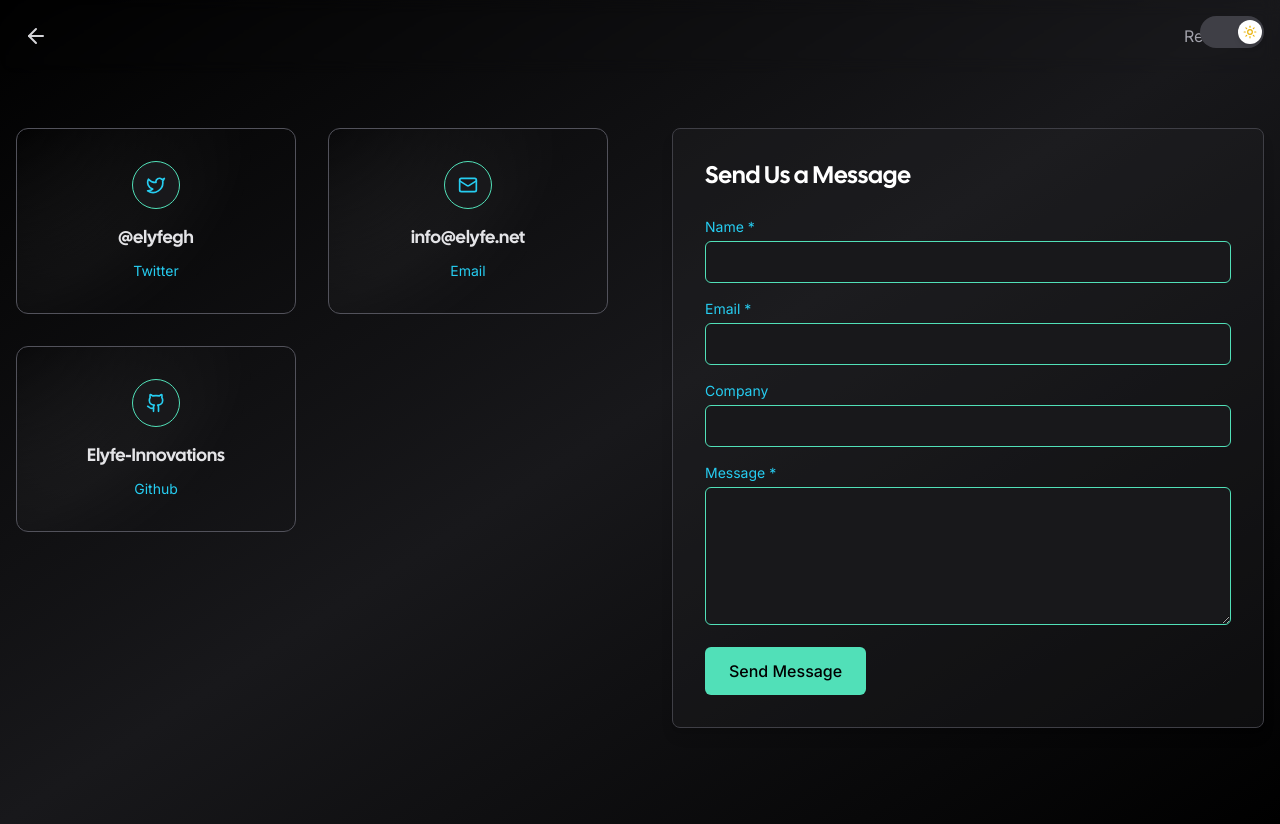
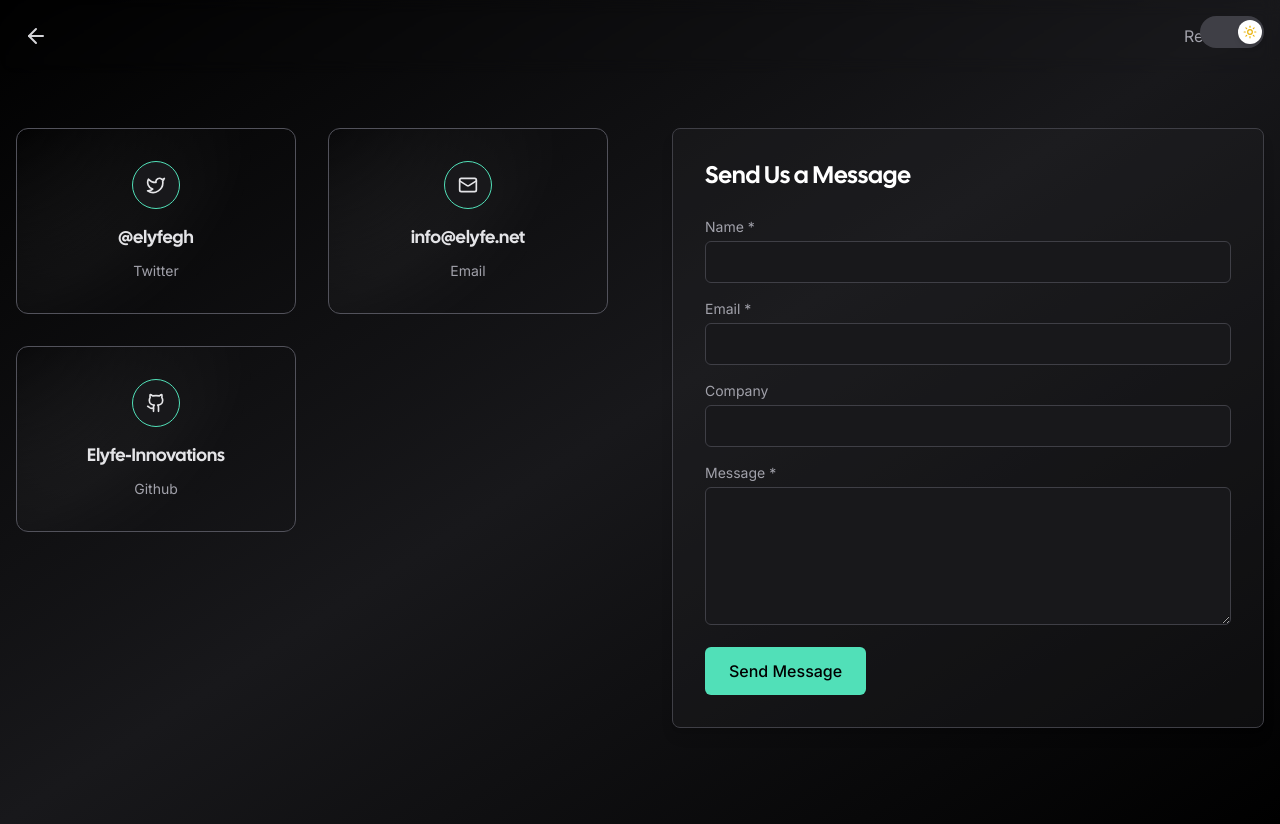
Before and after one commit to Amamer3/Elyfe-Innovations, a Next.js app: page /contact in a window 1280 px wide. Built offline with nearby package versions, Linux system fonts and the light colour scheme; what tailwindcss-debug-screens would draw is missing.

Commit message:
Update Contact page styles for better contrast and accessibility in light/dark themes

```diff
--- a/app/contact/page.tsx
+++ b/app/contact/page.tsx
@@ -67,14 +67,14 @@ export default function ContactPage() {
                 target="_blank"
                 className="relative flex flex-col items-center gap-4 p-8 duration-700 group"
               >
-                <span className="relative z-10 flex items-center justify-center w-12 h-12 text-sm duration-1000 border rounded-full text-zinc-200 group-hover:text-white group-hover:bg-zinc-900 border-primary dark:border-primary-dark bg-zinc-900 group-hover:border-zinc-200 text-secondary dark:text-secondary-dark">
+                <span className="relative z-10 flex items-center justify-center w-12 h-12 text-sm duration-1000 border rounded-full bg-white dark:bg-zinc-900 text-zinc-700 dark:text-zinc-200 group-hover:text-black dark:group-hover:text-white group-hover:bg-zinc-100 dark:group-hover:bg-zinc-800 border-zinc-300 dark:border-primary-dark">
                   {s.icon}
                 </span>
                 <div className="z-10 flex flex-col items-center">
-                  <span className="text-lg font-medium duration-150 text-zinc-200 group-hover:text-white font-display">
+                  <span className="text-lg font-medium duration-150 text-zinc-900 dark:text-zinc-200 group-hover:text-black dark:group-hover:text-white font-display">
                     {s.handle}
                   </span>
-                  <span className="mt-2 text-sm duration-1000 text-secondary dark:text-secondary-dark group-hover:text-zinc-200">
+                  <span className="mt-2 text-sm duration-1000 text-zinc-500 dark:text-zinc-400 group-hover:text-zinc-700 dark:group-hover:text-zinc-200">
                     {s.label}
                   </span>
                 </div>
@@ -94,42 +94,42 @@ export default function ContactPage() {
               <input type="text" name="website" className="hidden" tabIndex={-1} autoComplete="off" />
 
               <div>
-                <label className="block text-sm text-secondary dark:text-secondary-dark mb-1" htmlFor="name">Name *</label>
+                <label className="block text-sm text-zinc-600 dark:text-zinc-400 mb-1" htmlFor="name">Name *</label>
                 <input
                   required
                   id="name"
                   name="name"
                   type="text"
-                  className="w-full bg-zinc-900 border border-zinc-700 rounded-md px-3 py-2 text-zinc-200 focus:outline-none focus:border-primary dark:border-primary-dark"
+                  className="w-full bg-white dark:bg-zinc-900 border border-zinc-300 dark:border-zinc-700 rounded-md px-3 py-2 text-zinc-900 dark:text-zinc-200 focus:outline-none focus:ring-1 focus:ring-primary dark:focus:ring-primary-dark"
                 />
               </div>
               <div>
-                <label className="block text-sm text-secondary dark:text-secondary-dark mb-1" htmlFor="email">Email *</label>
+                <label className="block text-sm text-zinc-600 dark:text-zinc-400 mb-1" htmlFor="email">Email *</label>
                 <input
                   required
                   id="email"
                   name="email"
                   type="email"
-                  className="w-full bg-zinc-900 border border-zinc-700 rounded-md px-3 py-2 text-zinc-200 focus:outline-none focus:border-primary dark:border-primary-dark"
+                  className="w-full bg-white dark:bg-zinc-900 border border-zinc-300 dark:border-zinc-700 rounded-md px-3 py-2 text-zinc-900 dark:text-zinc-200 focus:outline-none focus:ring-1 focus:ring-primary dark:focus:ring-primary-dark"
                 />
               </div>
               <div>
-                <label className="block text-sm text-secondary dark:text-secondary-dark mb-1" htmlFor="company">Company</label>
+                <label className="block text-sm text-zinc-600 dark:text-zinc-400 mb-1" htmlFor="company">Company</label>
                 <input
                   id="company"
                   name="company"
                   type="text"
-                  className="w-full bg-zinc-900 border border-zinc-700 rounded-md px-3 py-2 text-zinc-200 focus:outline-none focus:border-primary dark:border-primary-dark"
+                  className="w-full bg-white dark:bg-zinc-900 border border-zinc-300 dark:border-zinc-700 rounded-md px-3 py-2 text-zinc-900 dark:text-zinc-200 focus:outline-none focus:ring-1 focus:ring-primary dark:focus:ring-primary-dark"
                 />
               </div>
               <div>
-                <label className="block text-sm text-secondary dark:text-secondary-dark mb-1" htmlFor="message">Message *</label>
+                <label className="block text-sm text-zinc-600 dark:text-zinc-400 mb-1" htmlFor="message">Message *</label>
                 <textarea
                   required
                   id="message"
                   name="message"
                   rows={5}
-                  className="w-full bg-zinc-900 border border-zinc-700 rounded-md px-3 py-2 text-zinc-200 focus:outline-none focus:border-primary dark:border-primary-dark"
+                  className="w-full bg-white dark:bg-zinc-900 border border-zinc-300 dark:border-zinc-700 rounded-md px-3 py-2 text-zinc-900 dark:text-zinc-200 focus:outline-none focus:ring-1 focus:ring-primary dark:focus:ring-primary-dark"
                 />
               </div>
               <button
```
